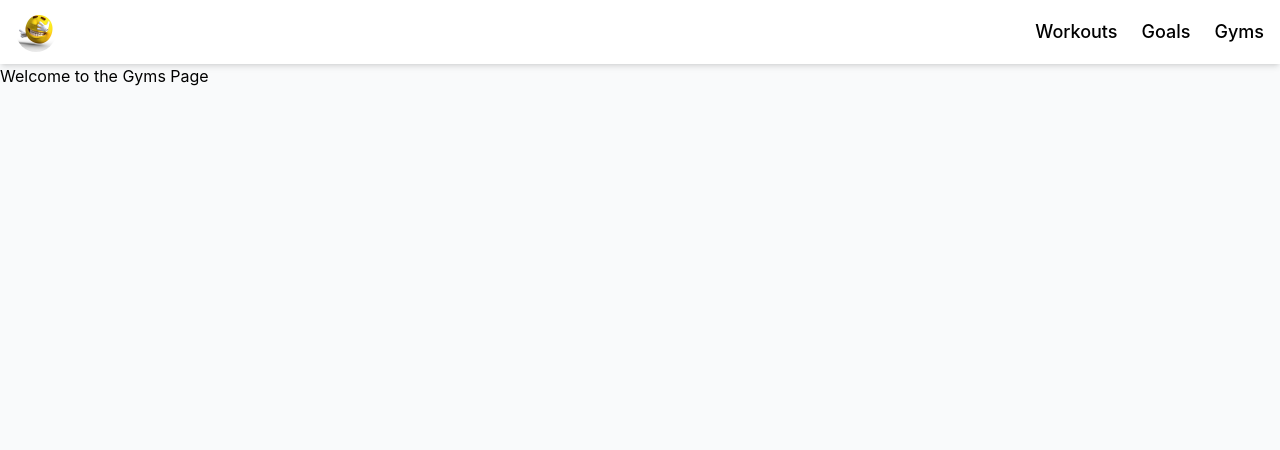
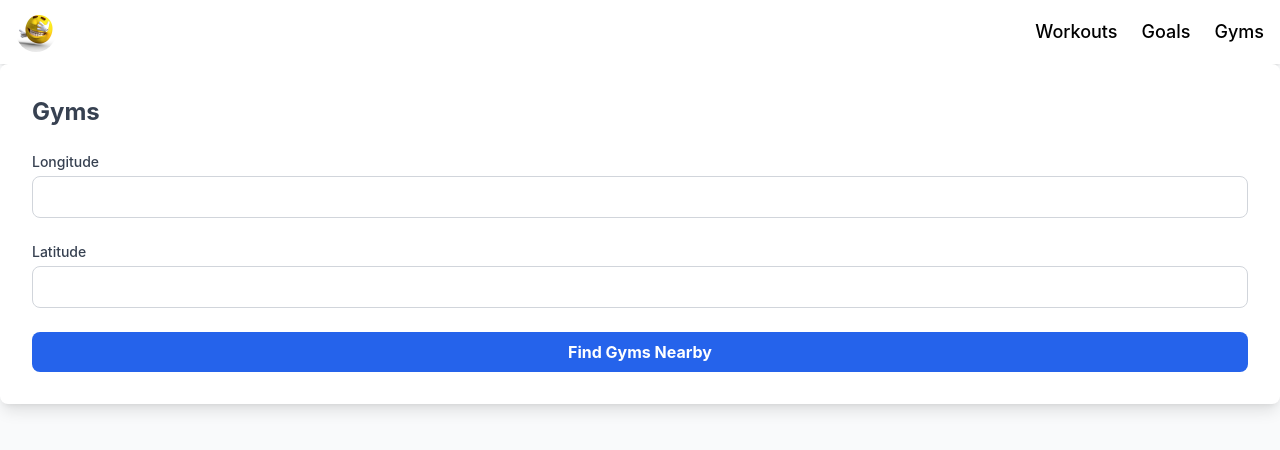
Before and after one commit to alexandramarum/comp426-final-project, a React (Create React App) app in the folder frontend/: page /gyms in a window 1280 px wide. Shown: the top 450 px of the page. Built offline with nearby package versions, Linux system fonts and the light colour scheme.

Commit message:
basic ui

```diff
--- a/frontend/src/components/Gyms.js
+++ b/frontend/src/components/Gyms.js
@@ -1,7 +1,41 @@
 import React from "react";
 
 function Gyms() {
-  return <h1>Welcome to the Gyms Page</h1>;
+  return (
+    <div className="bg-white shadow-lg rounded-lg p-8">
+      <h3 className="text-2xl font-bold mb-6 text-gray-700">
+            Gyms
+      </h3>
+          <form className="space-y-6">
+            <div>
+              <label className="block text-sm font-medium text-gray-700 mb-1">
+                Longitude
+              </label>
+              <input
+                type="text"
+                className="w-full px-4 py-2 border border-gray-300 rounded-lg focus:outline-none focus:ring-2 focus:ring-blue-500"
+              />
+            </div>
+
+            <div>
+              <label className="block text-sm font-medium text-gray-700 mb-1">
+                Latitude
+              </label>
+              <input
+                type="text"
+                className="w-full px-4 py-2 border border-gray-300 rounded-lg focus:outline-none focus:ring-2 focus:ring-blue-500"
+              />
+            </div>
+
+            <button
+              type="submit"
+              className="w-full bg-blue-600 text-white font-bold py-2 rounded-lg hover:bg-blue-700 focus:outline-none focus:ring-2 focus:ring-blue-500 focus:ring-offset-2"
+            >
+              Find Gyms Nearby
+            </button>
+          </form>
+        </div>
+  )
 }
 
 export default Gyms;
```
Also changed, not shown: 2 other files (tests, documents, lock files or other folders).
